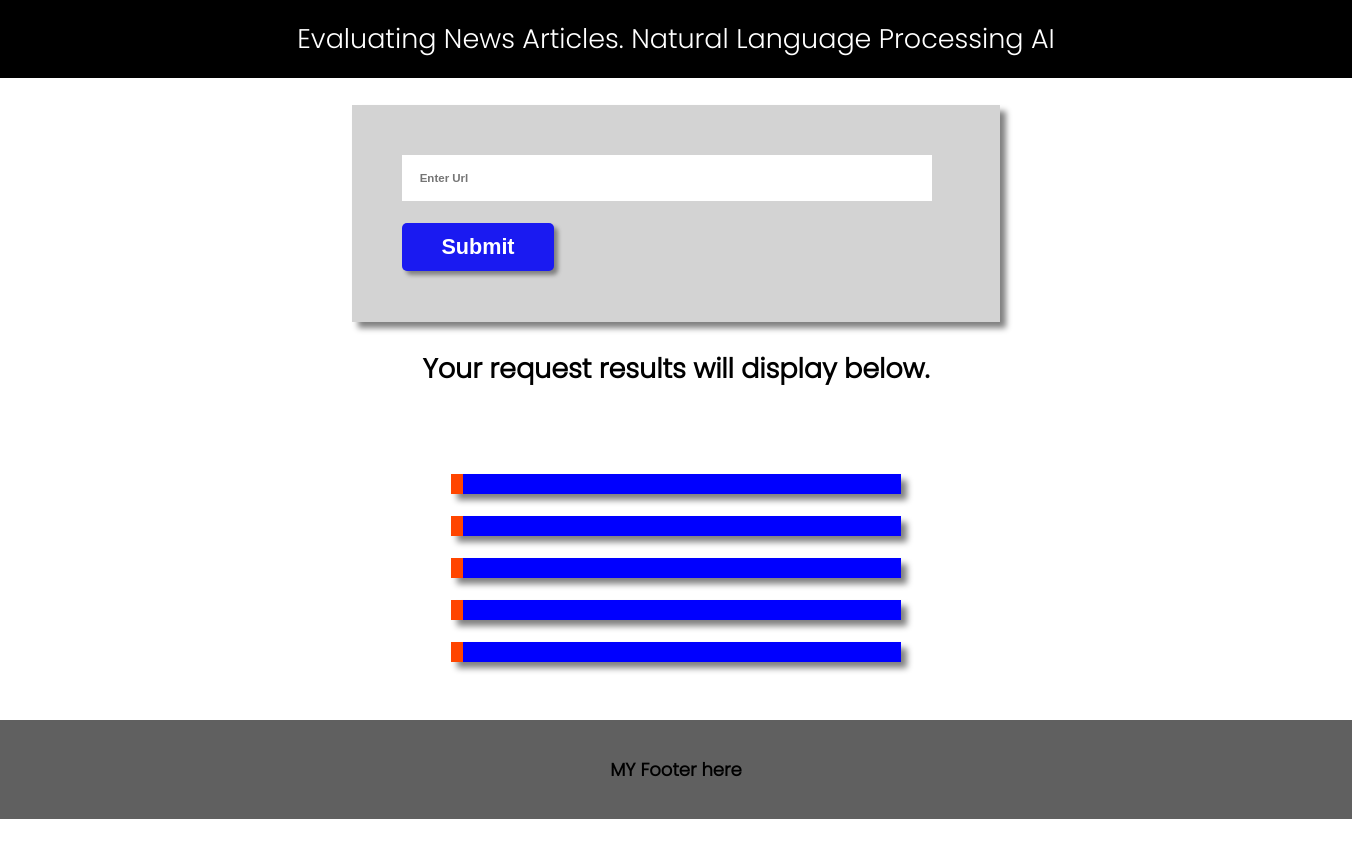
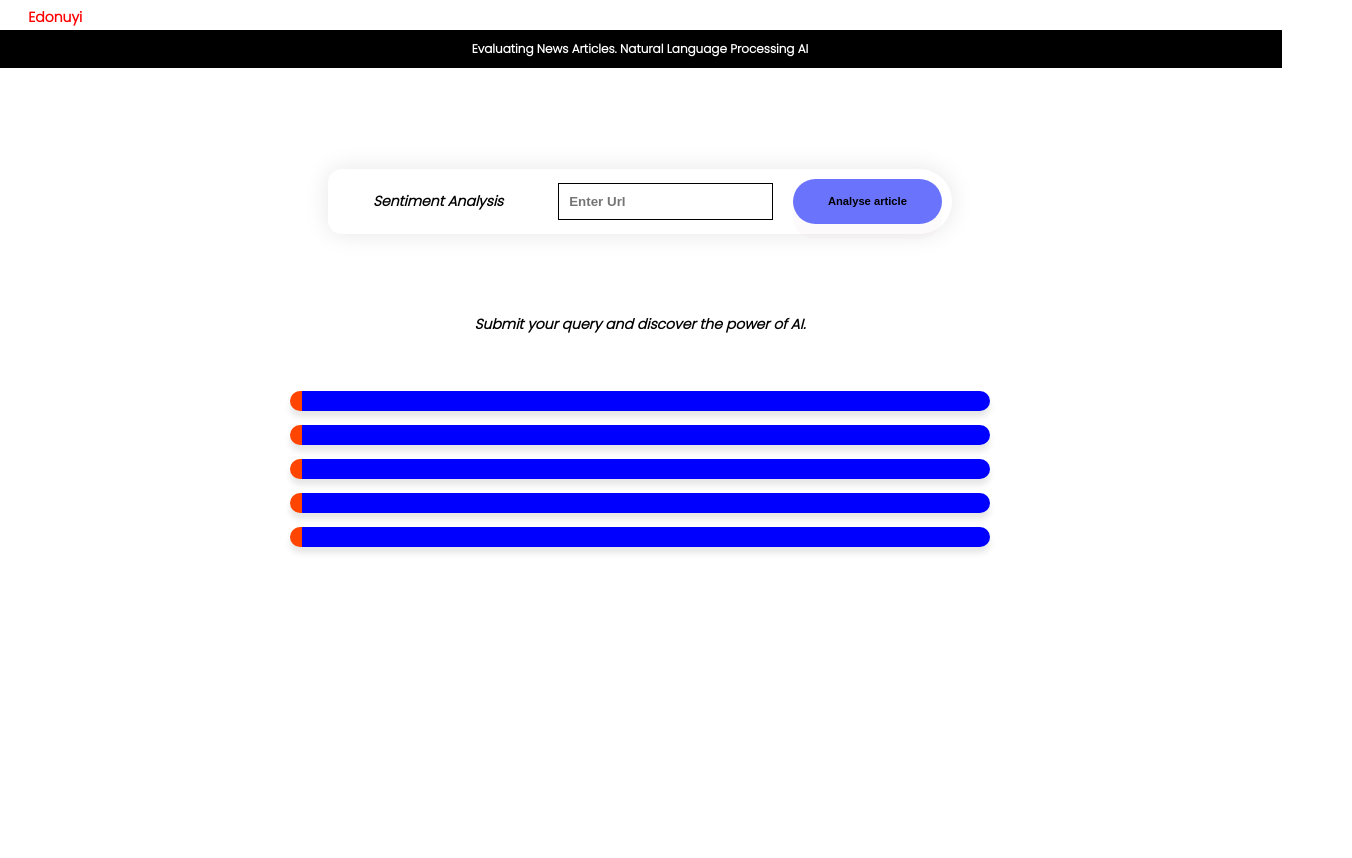
Before and after one commit to NodEm9/npl-project4, a website built with webpack: page src/client/views/index.html in a window 1280 px wide. Shown: the whole page, 1352 px wide, since content can reach past the window. Before the commit the page ends 837 px from the top, so only its background shows below. Built offline with nearby package versions, Linux system fonts and the light colour scheme.

Commit message:
final commit

```diff
--- a/package.json
+++ b/package.json
@@ -1,5 +1,5 @@
 {
-  "name": "NLP-project4",
+  "name": "npl-project4",
   "version": "1.0.0",
   "description": "Natural Language Processing app",
   "main": "index.js",
@@ -21,21 +21,19 @@
   },
   "devDependencies": {
     "@babel/core": "^7.12.9",
+    "@babel/node": "^7.13.10",
     "@babel/plugin-transform-runtime": "^7.12.1",
     "@babel/preset-env": "^7.12.7",
     "babel-loader": "^8.2.2",
-    "body-parser": "^1.19.0",
     "clean-webpack-plugin": "^3.0.0",
     "css-loader": "^5.0.1",
     "file-loader": "^6.2.0",
     "html-loader": "^1.3.2",
     "html-webpack-plugin": "^4.5.0",
-    "install": "^0.13.0",
     "jest": "^26.6.3",
     "mini-css-extract-plugin": "^1.3.1",
     "node-sass": "^5.0.0",
     "nodemon": "^2.0.7",
-    "npm": "^6.14.9",
     "sass-loader": "^10.1.0",
     "style-loader": "^2.0.0",
     "terser-webpack-plugin": "^5.1.1",
--- a/src/client/js/__test__/test.js
+++ b/src/client/js/__test__/test.js
@@ -1,6 +1,6 @@
 const { library } = require("webpack")
 
 test('library is defined with the name Client', () => {
-          const clientLibrary = library.client;
-          expect(clientLibrary).toEqual(library.client)
+          const libraryName = library.name;
+          expect(libraryName).toEqual(library.client);
 })
--- a/src/client/js/inputAreValid.js
+++ b/src/client/js/inputAreValid.js
@@ -6,8 +6,6 @@ function checkInput(newText) {
           type: String,
           required: true
       }]
-
-
        if(newInputs.includes(newText.type)) {
         return true
    }
--- a/src/client/styles/_config.scss
+++ b/src/client/styles/_config.scss
@@ -1,5 +1,6 @@
 $primary-color: #dae068;
 $secondary-color: #ff4400;
+$bgColor: #00ff65;
 
 
 $font-family: 'Poppins', sans-serif;
--- a/src/client/styles/_form.scss
+++ b/src/client/styles/_form.scss
@@ -1,78 +1,69 @@
-main {
+.form-section {
+       padding: 16px;
+       margin-top: 35px;
 
-          display: grid;
-          min-height: 100vh;
-          min-width: 100vw;
-          margin: 0 auto;
-          border: none;
-          grid-area:  span 12 ;
+  .news-search {
+       display: flex;
+       flex-direction: column;
+       align-items: center;
+       justify-content: center;
+       border-radius: 15px;
+       width: 100%;
+       background-blend-mode: luminosity;
 
-section {
-          grid-area: span 12;
+       .title {
+              position: relative;
+              z-index: 5;
+       }
+
+       input{
+        flex-grow: 5;
+         padding: 10px;
+         font-weight: bold;
+         margin: 10px;
 
         /* Create three equal columns that floats next to each other */
         #url {
-         width: 43em;
-         height: 3%;
+              position: relative;
+              flex-grow: 18;
+              border-radius: 5px;
               padding: 1.5em;
               font-size: 0.8em;
               font-weight: bold;
+              border-left: 3px solid red;
+              border-right: 3px solid red;
+         }
+
+         &:nth-child(3n) {
+              position: relative;
+              width: 12.1em;
+              background:  rgba(69, 81, 252, 0.8);
+              border: transparent;
+              color: #000;
+              border-radius: 25px;
+              font-size: 0.8em;
+              padding: 1.5em;
+              font-weight: bold;
+              text-align: center;
+              z-index: 2;
+              outline: none;
+              box-shadow: 0px 15px 0px rgba(219, 203, 203, 0.1);
            }
        }
 
-.info-text {
-         text-align: center;
-         margin-top: 1em ;
-         margin-bottom: 1em;
-         font-size: 1.5em;
-         font-weight: bold;
+       .url {
+              border: 1px solid #000;
        }
 
-.column {
-         width: 25em;
-         padding: 2em;
-         margin-top: 1em;
-         margin: 0 auto;
 
-  p {
-         border: transparent;
-         padding: 1em;
-         border-left: 12px solid black;
-         background: orange;
-         font-size: 22px;
-         font-weight: bold;
-         z-index: 1;
-         box-shadow: 6px 6px 6px #808080;
-         position: relative;
-         transition: linear 5s, 3s, linear, lightgray;
-}
 
-.model {
-         align-items: right;
-         margin-left: 3em;
-}
-
-.lang {
-         width: 1px;
-  }
+   .button:hover {
+       background: rgba(9, 248, 176, 0.5);
+       cursor: pointer;
    }
  }
 
-.button {
-       width: 7em;
-       background-color: #1a1af1;
-       padding: 0.5em;
-       border: transparent;
-       color: #fff;
-       border-radius: 5px;
-       font-size: 1.5em;
-       font-weight: bold;
-       grid-area: span 2;
-       text-align: center;
-       margin-top: 2em;
-       box-shadow: 4px 4px 4px #808080;
 
-}
 
        input:invalid {
               border: 1px solid red;
@@ -80,18 +71,68 @@ input:invalid {
 
        input:valid {
               border: transparent;
+       }
+}
+
+@media screen and (min-width: 40em) {
+   .form-section {
+       position: relative;
+       padding: 16px;
+
+       &_main {
+              border: transparent;
+              justify-content: space-between;
+              margin: 50px;
+              border-radius: 15px;
+              box-shadow: 0px 0px 25px rgba(0,0,0,0.1);
+              border-top-right-radius: 35px;
+              border-bottom-right-radius: 35px;
+
+       .news-search {
+              display: flex;
+              flex-direction: row;
+              align-items: center;
+              justify-content: center;
+              border-radius: 15px;
+              width: 100%;
+              background-blend-mode: luminosity;
+
+          em {
+              margin: 40px;
+              padding: 5px;
+          }
+
+          input {
+              display: flex;
+          /* Create three equal columns that floats next to each other */
+          #url {
+                flex-grow: 6;
+                height: 3em;
+                border-radius: 5px;
+                border-top-right-radius: 0px;
+                border-bottom-right-radius: 0px;
+                padding: 0.2em;
+                margin-right: 0px;
+                font-size: 14px;
+                font-weight: bold;
+                border: 1px solid #808080;
+                margin-top: 2em;
+
+                &::placeholder {
+                  content: '';
+                  padding: 5px;
+                }
+         }
+        }
+       }
+   }
+       input:invalid {
+              border: 1px solid red;
+       }
+
+       input:valid {
+              border: transparent;
+       }
 
   }
-
-.form-section_main {
-         border: transparent;
-         width: 38em;
-         margin: 0 auto;
-         margin-left: 2em;
-         margin-right: 2em;
-         font-size: 0.8em;
-         padding: 50px;
-         background: #d3d3d3;
-         box-shadow: 6px 6px 6px #808080;
-
 }
--- a/src/client/styles/_header.scss
+++ b/src/client/styles/_header.scss
@@ -1,24 +1,16 @@
 header {
-       min-width: 100vw;
-       font-size: large;
+       width: 100vw;
+       font-size: .3em;
        font-weight: 500;
-       font-size: 1.5em;
-       margin-bottom: 1.5em;
-       padding: 0.7em;
-       grid-area: span 1;
        text-align: center;
-
-}
-
-.main-header{
-       z-index: 2;
-       background-color: #000000;
+       background: #000000;
        color: white;
-       margin-top: 0;
-}
+       padding: 0.3em;
+       margin: 0;
 
 .msgBox {
        width: 18em;
        text-align: center;
        margin: 0 auto;
+   }
 }
--- a/src/client/styles/base.scss
+++ b/src/client/styles/base.scss
@@ -1,10 +1,10 @@
 @import url('https://fonts.googleapis.com/css2?family=Poppins:wght@300&display=swap');
-@import 'config.scss', 'header.scss', 'form.scss', 'footer.scss';
+@import 'config.scss', 'header.scss', 'form.scss';
 
 body {
 
     display: grid;
-              grid-template-rows: auto auto 1fr auto;
+    grid-template-rows: auto;
     min-height: 100%;
     font-family: $font-family;
     align-items: center;
@@ -13,84 +13,121 @@ body {
     padding: 0;
 }
 
-.container {
-              display: grid;
+nav  {
+    text-align: left;
+
+    a {
+        text-decoration: none;
+        color: #ff0000;
+        margin-left: 20px;
         font-weight: bold;
-              font-size: 50px;
-              font-size: large;
-              width: 100vw;
-              min-height: 100vh;
-              grid-area: span 12;
-
+    }
 }
 
+.container {
+    font-weight: bold;
+    font-size: 14px;
+    font-size: large;
+    min-height: 100vh;
+    font-weight: bold;
+    margin-bottom: 1em;
+    margin: 0 auto;
+
+
+main {
+    font-size: 1em;
+    overflow: hidden;
+    margin: 10px 15px;
+
+    .info-text {
+        margin: 5px;
+        text-align: center;
+        margin-top: 1em ;
+        margin-bottom: 1em;
+    }
+}
+
+.column {
+    margin-top: 1em;
+    color: hsl(0, 0%, 100%);
+    margin: 0 auto;
+
+.response {
+    margin-left: 60%;
+}
+
+.agr {
+    margin-left: 65%;
+}
+
+p {
+    border: transparent;
+    border-radius: 15px;
+    padding: 10px;
+    border-left: 12px solid orangered;
+    background: #0000ff;
+    position: relative;
+    justify-content: space-between;
+    box-shadow: 6px 6px 6px #808080;
+    transition: linear .5s, .3s, ease-in-out yellow;
+}
+
+p .response {
+    display: inline;
+}
+.model {
+    align-items: right;
+    margin-left: 3em;
+}
+
+.lang {
+    width: 1px;
+  }
+ }
+}
 
 @media screen and ( min-width: 50em ) {
 body {
     display: grid;
-             grid-template-rows: auto 12fr auto;
+    grid-template-rows: auto;
     min-height: 100vh;
     align-items: center;
     justify-content: center;
     font-size: 20px;
     padding: 0;
     margin: 0;
+    overflow-x: hidden;
 
  }
 
-.container {
-              display: grid;
-              grid-area: span 12;
-              grid-template-rows: 100%;
-              min-width: 100vw;
-              min-height: 100vh;
-              font-weight: bold;
-              font-size: 50px;
-              font-size: large;
-              margin-bottom: 1em;
+ nav  {
+        text-align: left;
 
-   main {
-              grid-area:  span 12 ;
-              min-height: 100vh;
-              min-width: 100%;
-              font-size: 50px;
-              font-size: large;
-              margin: 0 auto;
+    #brand-name {
+        color: #ff0000;
+        margin-left: 20px;
     }
-
-header {
-              margin-bottom: 1em;
-              min-width: 100vw;
-              padding: 0.7em;
-              margin-left: 0;
-}
-
-.msgBox {
-              width: 18em;
-              margin: 0 auto;
-              text-align: center;
-
-}
-
-section {
-              margin: 0 auto;
-              grid-area: span 2;
-
-  #url {
-              width: 43em;
-              grid-area:  span 2;
+    a {
+        padding: 10px;
+        text-decoration: none;
+        color: #000;
+        font-weight: bolder;
+        font-size: 14px;
     }
  }
 
-.form-section_main {
-            border: transparent;
-            border-right: auto;
-            border-left: auto;
-            padding: 50px;
+.container {
+    min-height: 100vh;
+    font-weight: bold;
+    font-size: 14px;
+    margin-bottom: 1em;
     margin: 0 auto;
-            background: #d3d3d3;
-            box-shadow: 6px 6px 6px #808080;
 
+
+  main {
+    font-size: 1em;
+    overflow: hidden;
+    margin: 0 auto;
 
 }
 
@@ -100,20 +137,31 @@ section {
     margin-bottom: 1em;
 }
 
+.em {
+    margin-left: 87%;
+}
+
 .column {
-            margin: auto;
     margin-top: 1em;
     color: #ffffff;
+    width: 50em;
+    padding: 2em;
+    margin: 0 auto;
+
+#response {
+    margin-left: 77%;
+}
 
 
 p {
     border: transparent;
+    border-radius: 15px;
     padding: 10px;
     border-left: 12px solid orangered;
     background: #0000ff;
-            transform-style: flat preserve-3d;
     position: relative;
-            transition: linear 5s, 3s, linear yellow;
+    box-shadow: 0px 6px 6px rgba(0,0,0, 0.1);
+    transition: linear .5s, .3s, ease-in-out;
 }
 
 .model {
@@ -125,27 +173,4 @@ p {
   }
  }
 }
-
-.button {
-            grid-area: span 12;
-            margin-bottom: 12em;
-            justify-content: center;
-            margin-top: 1em;
-            margin-bottom: 1px;
-            box-shadow: 4px 4px 4px #808080;
-
 }
-
-input:invalid {
-            border: 3px solid red;
- }
-
- input:valid {
-            border: transparent;
- }
-
-footer {
-            grid-area: 12;
-            padding: 2em;
-  }
-}
--- a/src/client/views/index.html
+++ b/src/client/views/index.html
@@ -5,31 +5,32 @@
           <meta name="viewport" content="width=device-width, initial-scale=1.0">
           <title>Natural Language Processing</title>
 
-          <script src="https://kit.fontawesome.com/f9f9d2cd10.js" crossorigin="anonymous"></script>
+          <script defer src="https://kit.fontawesome.com/f9f9d2cd10.js" crossorigin="anonymous"></script>
 </head>
 <body>
+  <nav>
+    <a href="./index.html" id="brand-name">Edonuyi</a>
+  </nav>
+  <header class="main-header">
+    <h1 class="appName">Evaluating News Articles. Natural Language Processing AI</h1>
+    <div id="panel"></div>
+  </header>
     <div class="container">
           <main>
-              <header class="main-header">
-               <div class="appName">Evaluating News Articles. Natural Language Processing AI</div>
-               <div id="panel">
-            </div>
-             </header>
             <section class="form-section">
               <div class="form-section_main">
-                <form class="">
-                  <input type="url" name="input" id="url" placeholder="Enter Url" >
-                  <div>
-                      <input type="submit" id="generate" class="button" value="Submit">
-                  </div>
+                <form class="news-search">
+                  <div id="tilte"><em>Sentiment Analysis</em></div>
+                      <input type="url" name="input" id="url" class="url" placeholder="Enter Url" >
+                      <input type="submit" id="generate" class="button" value="Analyse article">
                 </form>
               </div>
             </section>
             <section>
-              <div><p class="info-text">Your request results will display below.</p></div>
+              <p class="info-text"><em>Submit your query and discover the power of AI.</em></p>
               <article>
                 <div class="column">
-                   <p class="score_tag"> </p>
+                   <p class="score_tag"></p>
                    <p class="agreement"></p>
                    <p class="subjectivity"></p>
                    <p class="confidence"></p>
@@ -37,22 +38,9 @@
                 </div>
               </article>
         </section>
-        <footer>
-          <div class="page-footer">
-            MY Footer here
-          </div>
-      </footer>
       </main>
   </div>
       <script>
-            // // Check that service workers are supported
-            // if ('serviceWorker' in navigator) {
-            //     // Use the window load event to keep the page load performant
-            //     window.addEventListener('load', () => {
-            //         navigator.serviceWorker.register('/service-worker.js');
-            //     });
-            // }
-
         if ('serviceWorker' in navigator) {
                window.addEventListener('load', function() {
                   navigator.serviceWorker.register('/service-worker.js');
```
Also changed, not shown: src/client/index.js (+8 -8 lines), src/client/js/__test__/inputAreValid.test.js (+1 -3 lines), src/client/js/alert-message-service.js (+0 -7 lines), src/client/js/formHandler.js (+29 -25 lines), src/client/js/urlIsValid.js (+2 -5 lines), src/server/_test_/filterByTerm.js (+5 -5 lines), src/server/_test_/mockAPI.test.js (+4 -11 lines), src/server/index.js (+30 -30 lines), webpack.prod.js (+5 -10 lines), .babelrc, 1 other file. Lines whose indentation alone changed are shown as unchanged.
